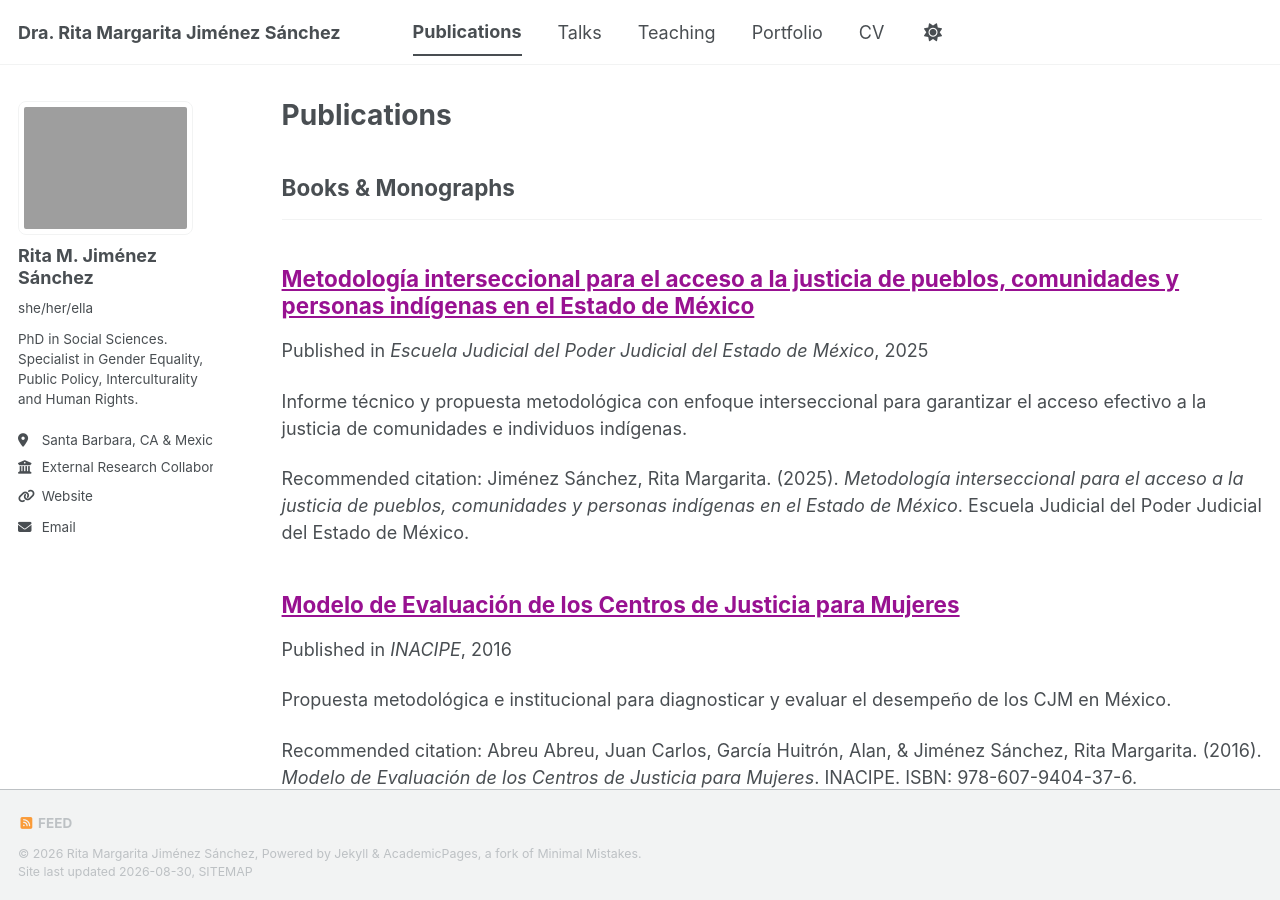
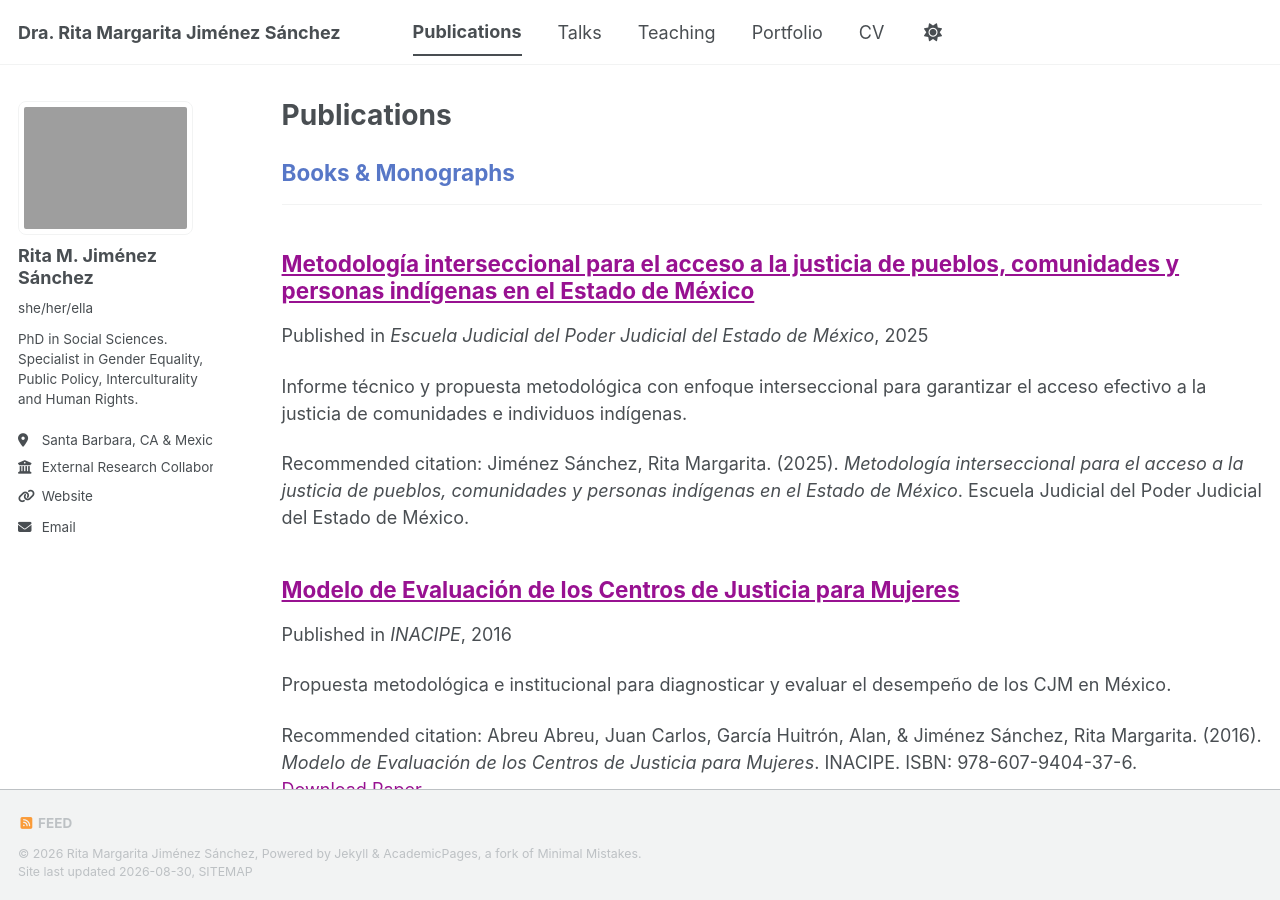
Before and after one commit to RitaJisa/RitaJisa.github.io, a Jekyll site: the page built from _pages/publications.html, in a window 1280 px wide and 900 px high. Built offline with Jekyll 4.4.1, drawn with Linux system fonts in a browser that asks for light colours; a style sheet for code colours, icons or effects is not loaded.

Commit message:
Update publications.html
cambié color

```diff
--- a/_pages/publications.html
+++ b/_pages/publications.html
@@ -20,7 +20,7 @@ author_profile: true
         {% continue %}
       {% endif %}
       {% unless title_shown %}
-        <h2>{{ category[1].title }}</h2><hr />
+        <h2 style="color: #5777C7; font-weight: bold; margin-top: 30px;">{{ category[1].title }}</h2><hr />
         {% assign title_shown = true %}
       {% endunless %}
       {% include archive-single.html %}
```
